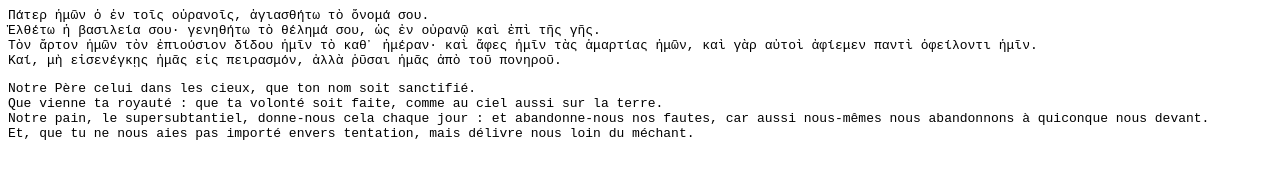
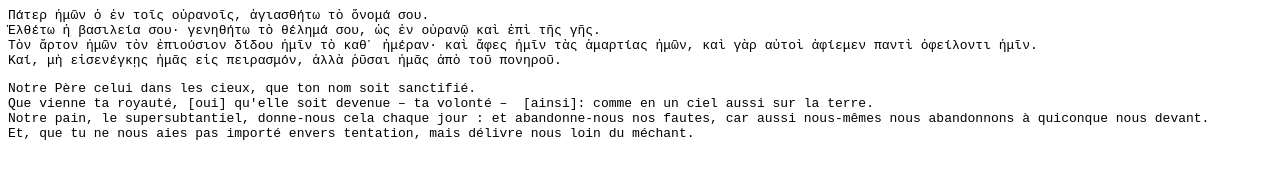
Before and after one commit to kylak/-, a plain HTML site: page index.html in a window 1280 px wide. Drawn offline with Linux system fonts and the light colour scheme.

Commit message:
meilleure traduction de genetheto

```diff
--- a/index.html
+++ b/index.html
@@ -9,7 +9,7 @@
 </pre>
 <pre>
 Notre Père celui dans les cieux, que ton nom soit sanctifié.
-Que vienne ta royauté : que ta volonté soit faite, comme au ciel aussi sur la terre.
+Que vienne ta royauté, [oui] qu'elle soit devenue – ta volonté –  [ainsi]: comme en un ciel aussi sur la terre.
 Notre pain, le supersubtantiel, donne-nous cela chaque jour : et abandonne-nous nos fautes, car aussi nous-mêmes nous abandonnons à quiconque nous devant.
 Et, que tu ne nous aies pas importé envers tentation, mais délivre nous loin du méchant.
 </pre>
```
